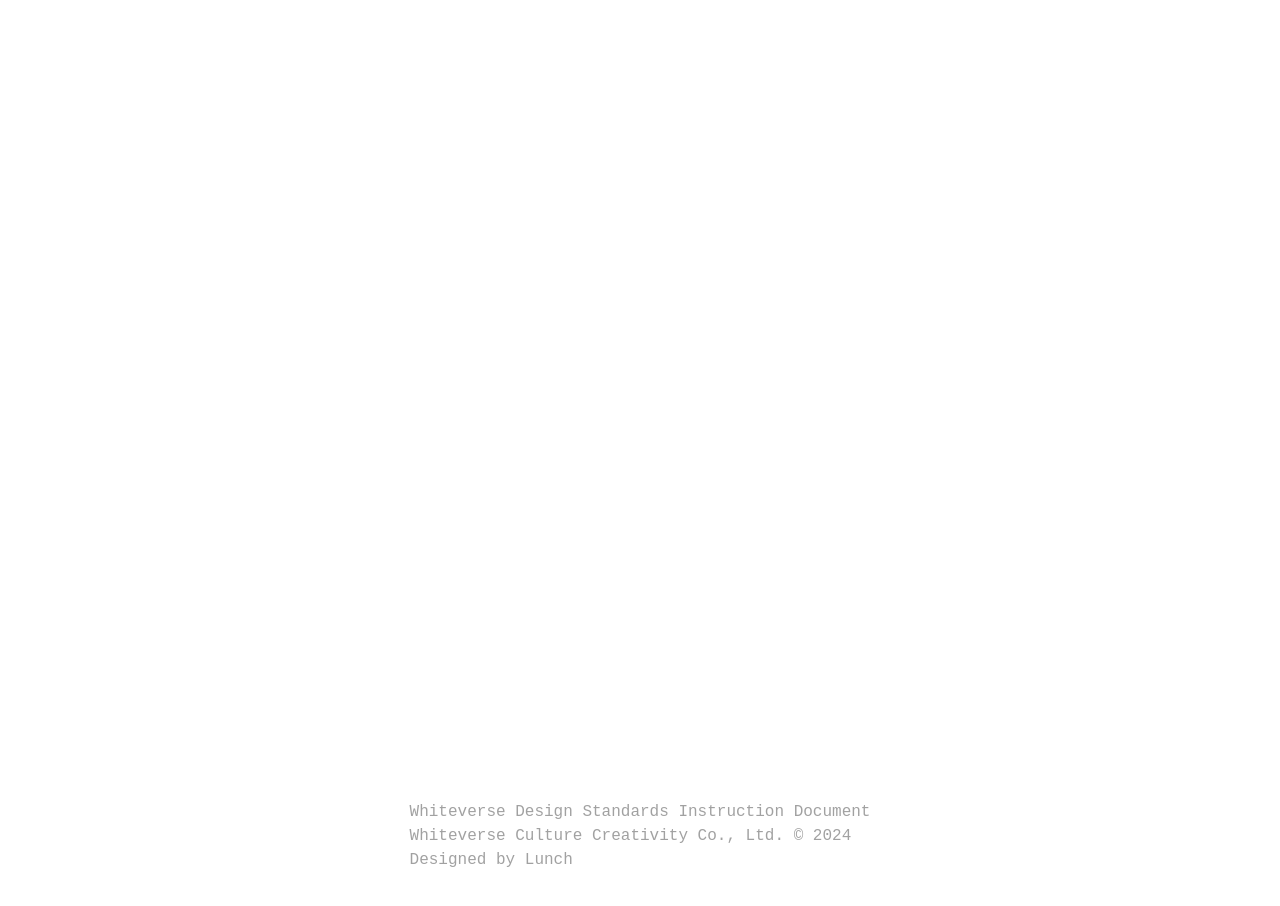
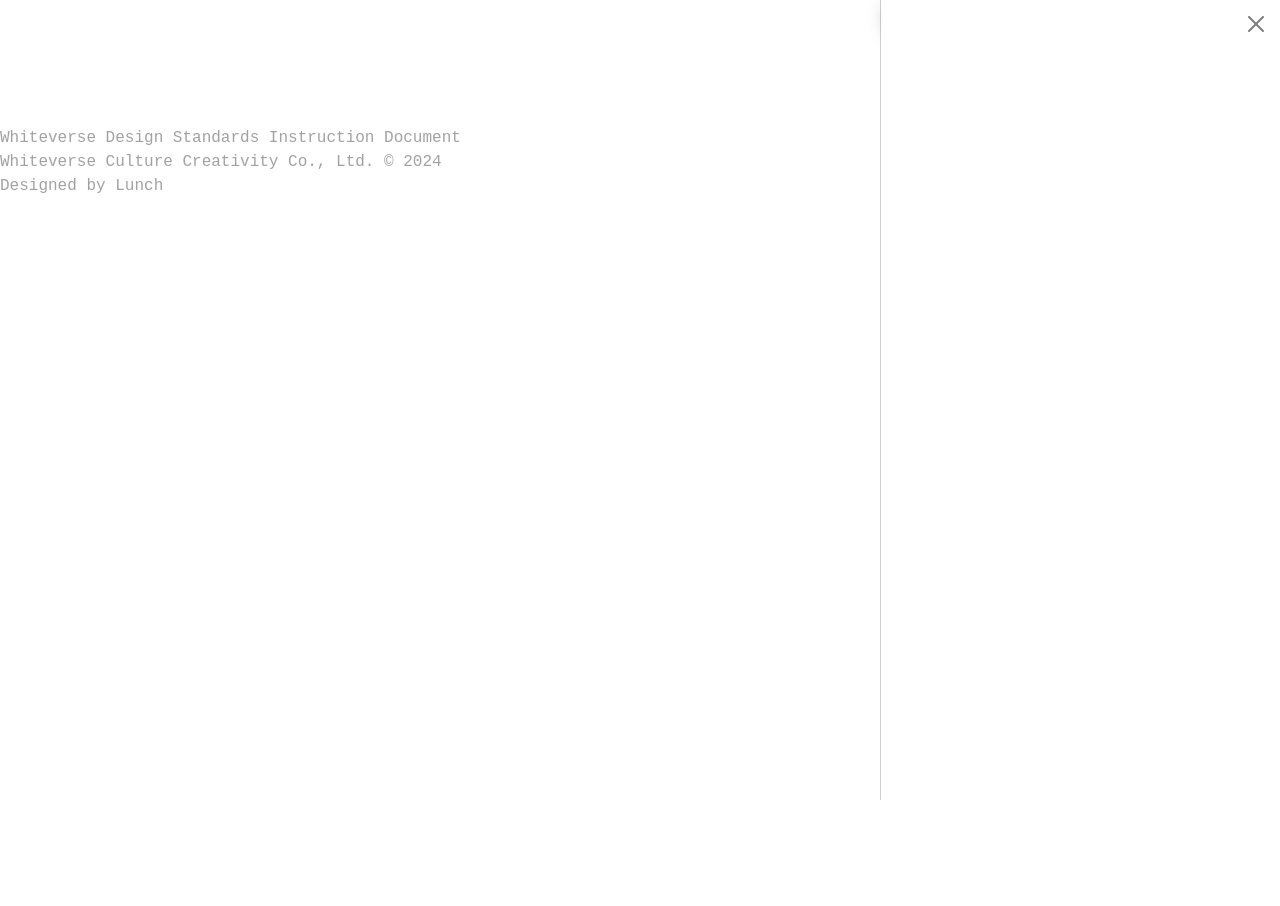
Before and after one commit to luccion/WhiteverseDesignStandards, a website: page index.html in a window 1280 px wide. After the commit the page ends 800 px from the top, so only its background shows below. Drawn offline with nearby package versions, Linux system fonts and the light colour scheme; no server answers.

Commit message:
更新了渲染器

```diff
--- a/index.html
+++ b/index.html
@@ -4,29 +4,28 @@
     <meta charset="UTF-8" />
     <meta name="viewport" content="width=device-width, initial-scale=1.0" />
     <title>Whiteverse Design Standards</title>
-    <link
-      href="https://cdn.jsdelivr.net/npm/bootstrap@5.3.3/dist/css/bootstrap.min.css"
-      rel="stylesheet"
-    />
+    <link href="https://cdn.jsdelivr.net/npm/bootstrap@5.3.3/dist/css/bootstrap.min.css" rel="stylesheet" />
     <link rel="stylesheet" href="./index.css" />
   </head>
   <body>
-    <div id="documentation" class="mt-5 d-flex flex-column align-items-center">
-      <div class="row">
-        <nav id="DocNavigator" class="col-2"></nav>
-        <div
-          id="DocContent"
-          class="col-8"
-          data-bs-spy="scroll"
-          data-bs-target="#DocNavigator"
-          data-bs-smooth-scroll="true"
-        ></div>
+    <nav class="navbar bg-body-tertiary sticky-top shadow" style="padding-right: 0px; margin-right: 0px">
+      <div class="container-fluid">
+        <a class="navbar-brand" id="navTitle"></a>
+        <button class="navbar-toggler" type="button" data-bs-toggle="offcanvas" data-bs-target="#offcanvasNavbar" aria-controls="offcanvasNavbar" aria-label="Toggle navigation">三</button>
+        <div class="offcanvas offcanvas-end show" id="offcanvasNavbar" data-bs-scroll="true" data-bs-backdrop="false" tabindex="-1" aria-labelledby="offcanvasNavbarLabel" aria-modal="true" role="dialog">
+          <div class="offcanvas-header">
+            <h5 class="offcanvas-title" id="offcanvasNavbarLabel"></h5>
+            <button class="btn-close" type="button" data-bs-dismiss="offcanvas" aria-label="Close"></button>
+          </div>
+          <div class="offcanvas-body d-flex flex-column" id="DocNavigator"></div>
+        </div>
       </div>
-      <div class="footer my-5">
-        Whiteverse Design Standards Instruction Document<br />
-        Whiteverse Culture Creativity Co., Ltd. © 2024<br />
-        Designed by Lunch
-      </div>
+    </nav>
+    <div id="DocContent" class="p-3" data-bs-spy="scroll" data-bs-target="#DocNavigator" data-bs-smooth-scroll="true"></div>
+    <div class="footer my-5">
+      Whiteverse Design Standards Instruction Document<br />
+      Whiteverse Culture Creativity Co., Ltd. © 2024<br />
+      Designed by Lunch
     </div>
     <script src="https://cdn.jsdelivr.net/npm/marked@13.0.2/lib/marked.umd.min.js"></script>
     <script src="https://cdn.jsdelivr.net/npm/bootstrap@5.3.3/dist/js/bootstrap.bundle.min.js"></script>
--- a/public/index.css
+++ b/public/index.css
@@ -1,3 +1,15 @@
+.navbar {
+  display: flex;
+  align-items: center;
+  background-color: #ffffff;
+  box-shadow: 0rem 0.5rem 1rem 0rem #0000006e, -1rem -1rem 3rem 0rem #ffffff3a;
+  border-bottom-left-radius: 25% 240%;
+  justify-content: flex-end;
+  max-width: 25rem;
+  flex-wrap: nowrap;
+  margin-right: 0rem;
+  margin-left: auto;
+}
 #DocNavigator {
   position: -webkit-sticky;
   position: sticky;
@@ -71,15 +83,15 @@
   color: #000;
 }
 #DocContent > * > a.header-link:hover::after {
-  content: "\23";
-  font-family: "Font Awesome 6 Free";
+  content: '\23';
+  font-family: 'Font Awesome 6 Free';
   font-weight: 900;
   font-size: 2rem;
   color: #bdc8f2;
 }
 #DocContent > h3 > a.header-link:hover::after {
-  content: "\23";
-  font-family: "Font Awesome 6 Free";
+  content: '\23';
+  font-family: 'Font Awesome 6 Free';
   font-weight: 900;
   font-size: 1.5rem;
   color: #bdc8f2;
@@ -91,6 +103,19 @@
 }
 
 .footer {
-  font-family: "Courier New", Courier, monospace;
+  font-family: 'Courier New', Courier, monospace;
   color: #0000005e;
 }
+
+code {
+  font-family: 'Courier New', Courier, monospace;
+  color: #0000005e;
+}
+pre {
+  padding: 1rem;
+}
+
+td {
+  min-width: 3rem;
+  text-align: start;
+}
```
Also changed, not shown: README.md, 1 other file.
